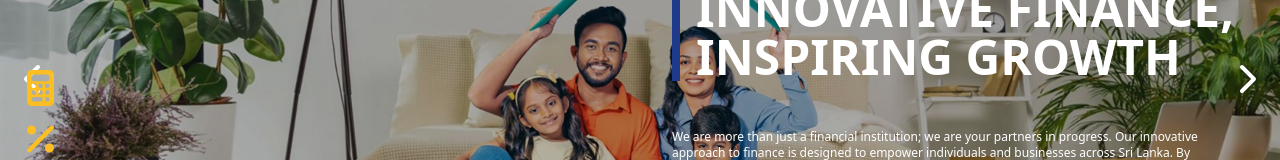
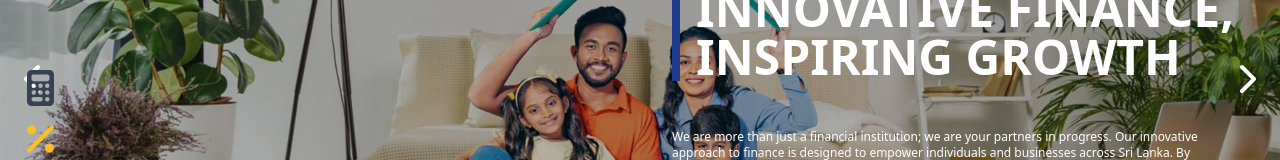
Before and after one commit to BrayanJay/aaf-corporate-website, a React (Vite) app: page / in a window 1280 px wide. Shown: the part 313-473 px from the top of the page. Built offline with nearby package versions, Linux system fonts and the light colour scheme.

Commit message:
Color changes

```diff
--- a/src/App.jsx
+++ b/src/App.jsx
@@ -159,7 +159,7 @@ function App() {
 
     <span key="loan calculator" className="rounded-md w-10 h-10 flex justify-center items-center cursor-pointer">
     <HashLink smooth to="/#loan_calculator">
-          <FontAwesomeIcon icon={['fas', 'calculator']} className="text-amber-400 hover:text-amber-500 text-2xl lg:text-4xl"/>
+          <FontAwesomeIcon icon={['fas', 'calculator']} className="text-gray-700 hover:text-gray-800 text-2xl lg:text-4xl"/>
           </HashLink>
     </span>,
   ];
```
